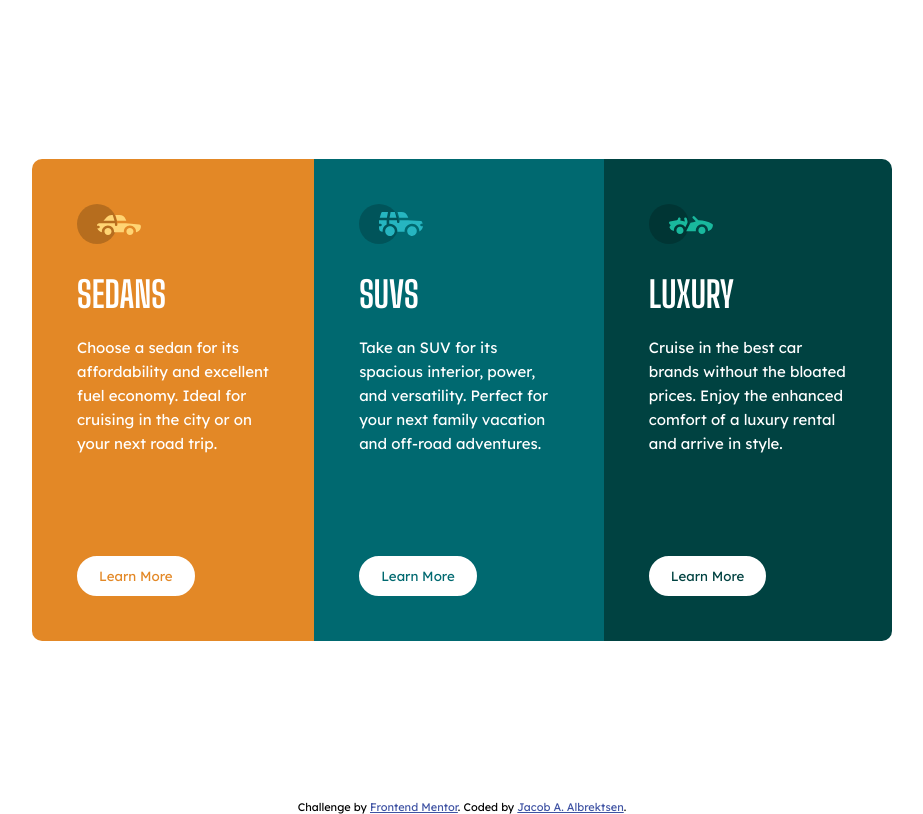
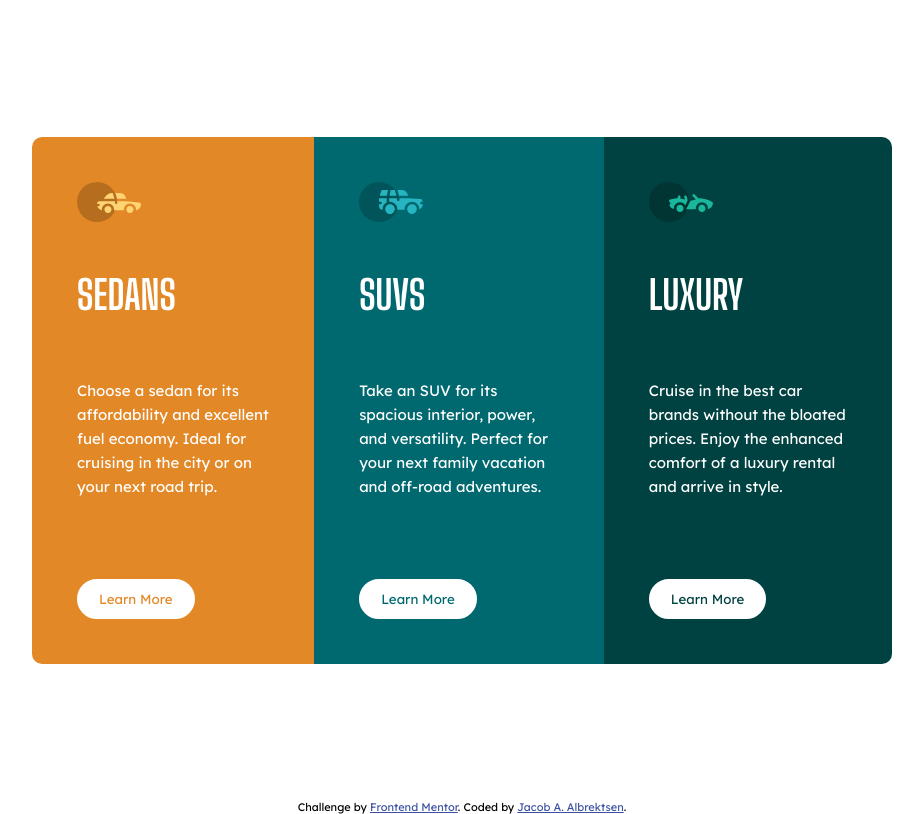
Before and after one commit to pxmdk/3-column-preview-card-component-main, a plain HTML site: page index.html in a window 1280 px wide. Shown: the whole page, without its empty margins (178-1101 px from the left). Drawn offline with Linux system fonts and the light colour scheme.

Commit message:
Changes to stylesheet

```diff
--- a/style.css
+++ b/style.css
@@ -18,7 +18,7 @@ button {
 h3 {
 	font-family: 'Big Shoulders Display', sans-serif;
 	text-transform: uppercase;
-	font-size: 36px;
+	font-size: 40px;
 }
 
 p {
@@ -29,7 +29,6 @@ p {
 .btn {
 	background-color: #fff;
 	border: 2px solid #fff;
-	margin-top: 20px;
 	border-radius: 30px;
 	padding: 10px 20px;
 	cursor: pointer;
@@ -79,15 +78,15 @@ p {
 }
 
 .card img {
-	margin-bottom: 25px;
+	margin-bottom: 45px;
 }
 
 .card h3 {
-	margin-bottom: 20px;
+	margin-bottom: 60px;
 }
 
 .card p {
-	margin-bottom: 30px;
+	margin-bottom: 25px;
 }
 
 .attribution {
```
